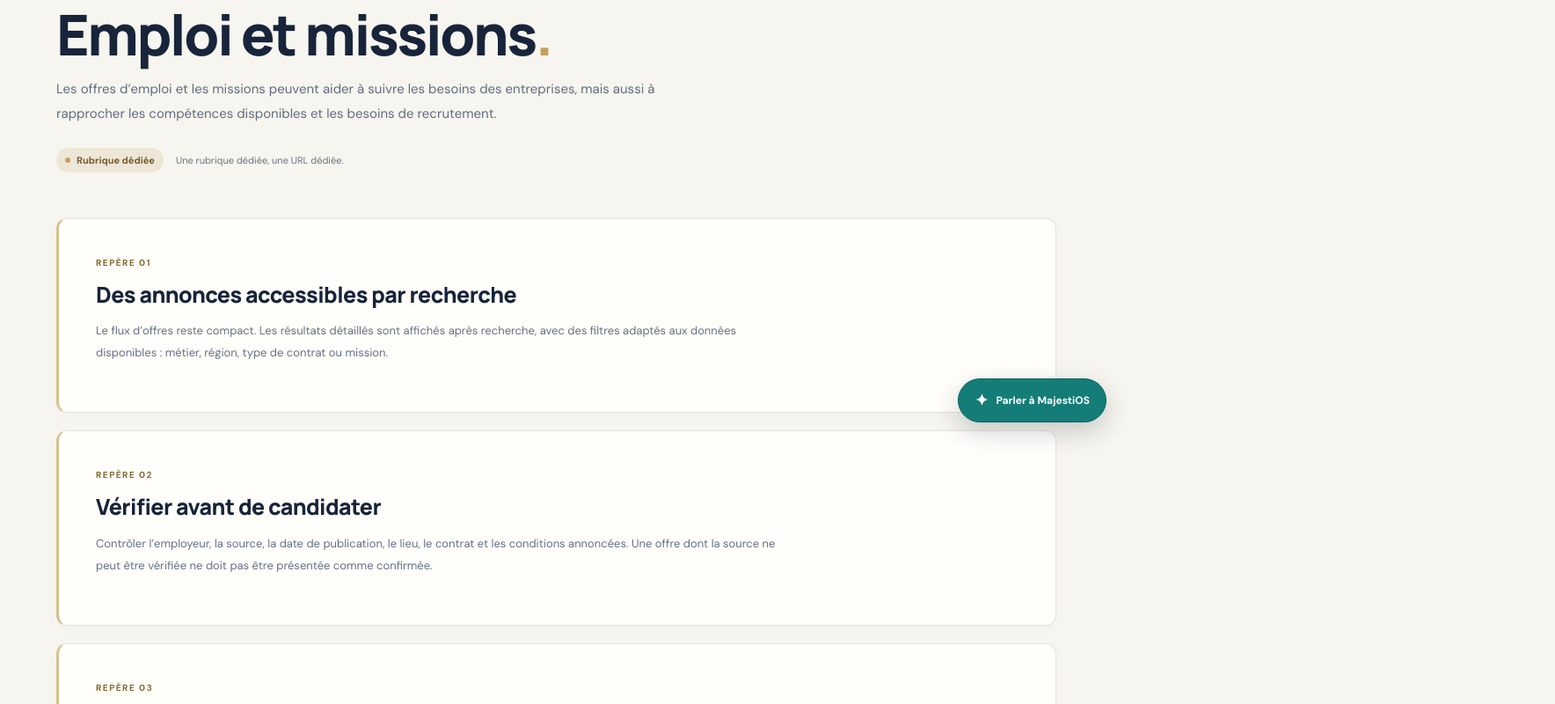
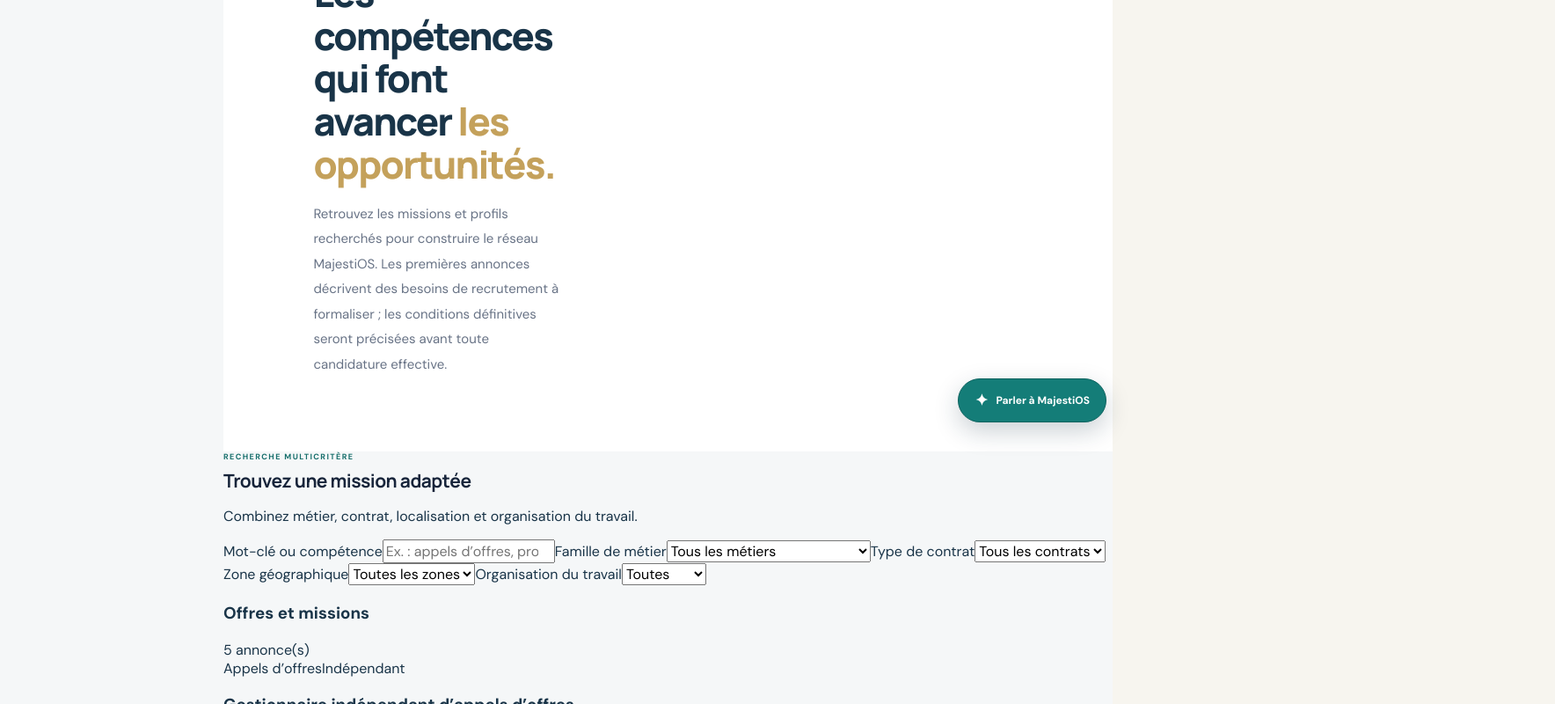
Before and after one commit to Chexpeer/Majestios, a Next.js app: page /opportunites/emploi in a window 1280 px wide. Shown: the part 300-1100 px from the top of the page at 88% size, 1768 px wide, since content can reach past the window. Built offline with nearby package versions, Linux system fonts and the light colour scheme.

Commit message:
Integrate multi-criteria employment search page

```diff
--- a/src/app/opportunites/emploi/page.tsx
+++ b/src/app/opportunites/emploi/page.tsx
@@ -1,3 +1,3 @@
-import SiteHub from "@/components/site-hub";
-export const metadata = { title: "Emploi et missions — MajestiOS", description: "Explorer les offres d’emploi et missions publiées." };
-export default function Page() { return <SiteHub pathname="/opportunites/emploi" intro="Cette rubrique accueillera les offres et missions vérifiées. Le catalogue est vide par défaut : aucune annonce de démonstration ne sera présentée comme réelle." checklist={["Filtrer les annonces selon le métier, le contrat, la région et le télétravail lorsque ces données sont disponibles.", "Vérifier la source et la date de publication de chaque offre.", "Pour candidater, utiliser le parcours dédié sans dépôt de CV tant que le stockage sécurisé n’est pas défini."]} />; }
+import EmploymentOpportunities from "@/components/employment-opportunities";
+export const metadata = { title: "Emploi et missions — MajestiOS", description: "Rechercher des offres et missions selon le métier, le contrat, la zone géographique et l’organisation du travail." };
+export default function Page() { return <EmploymentOpportunities />; }
```
